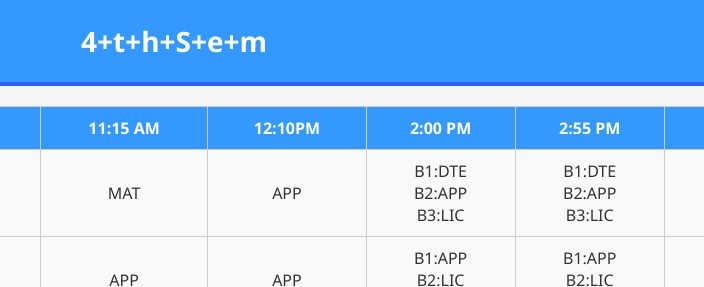
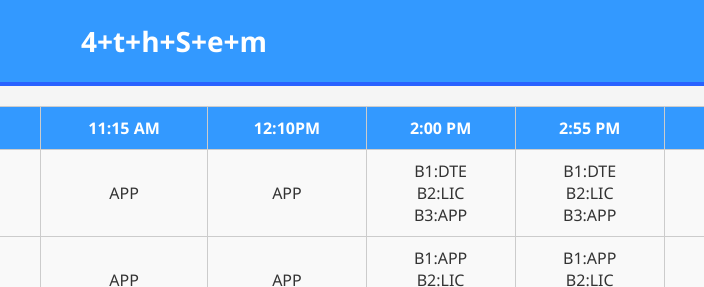
Before and after one commit to KarthikDani/tt, a plain HTML site: page index.html in a window 1280 px wide. Shown: the top 287 px of the page, 466-1170 px from the left. Drawn offline with Linux system fonts and the light colour scheme.

Commit message:
Update index.html

```diff
--- a/index.html
+++ b/index.html
@@ -123,10 +123,10 @@
                 <td>Monday</td>
                 <td>PCS</td>
                 <td>PCS</td>
-                <td>MAT</td>
                 <td>APP</td>
-                <td>B1:DTE<br>B2:APP<br>B3:LIC</td>
-                <td>B1:DTE<br>B2:APP<br>B3:LIC</td>
+                <td>APP</td>
+                <td>B1:DTE<br>B2:LIC<br>B3:APP</td>
+<td>B1:DTE<br>B2:LIC<br>B3:APP</td>
                 <td>-</td>
             </tr>
             <tr>
```
